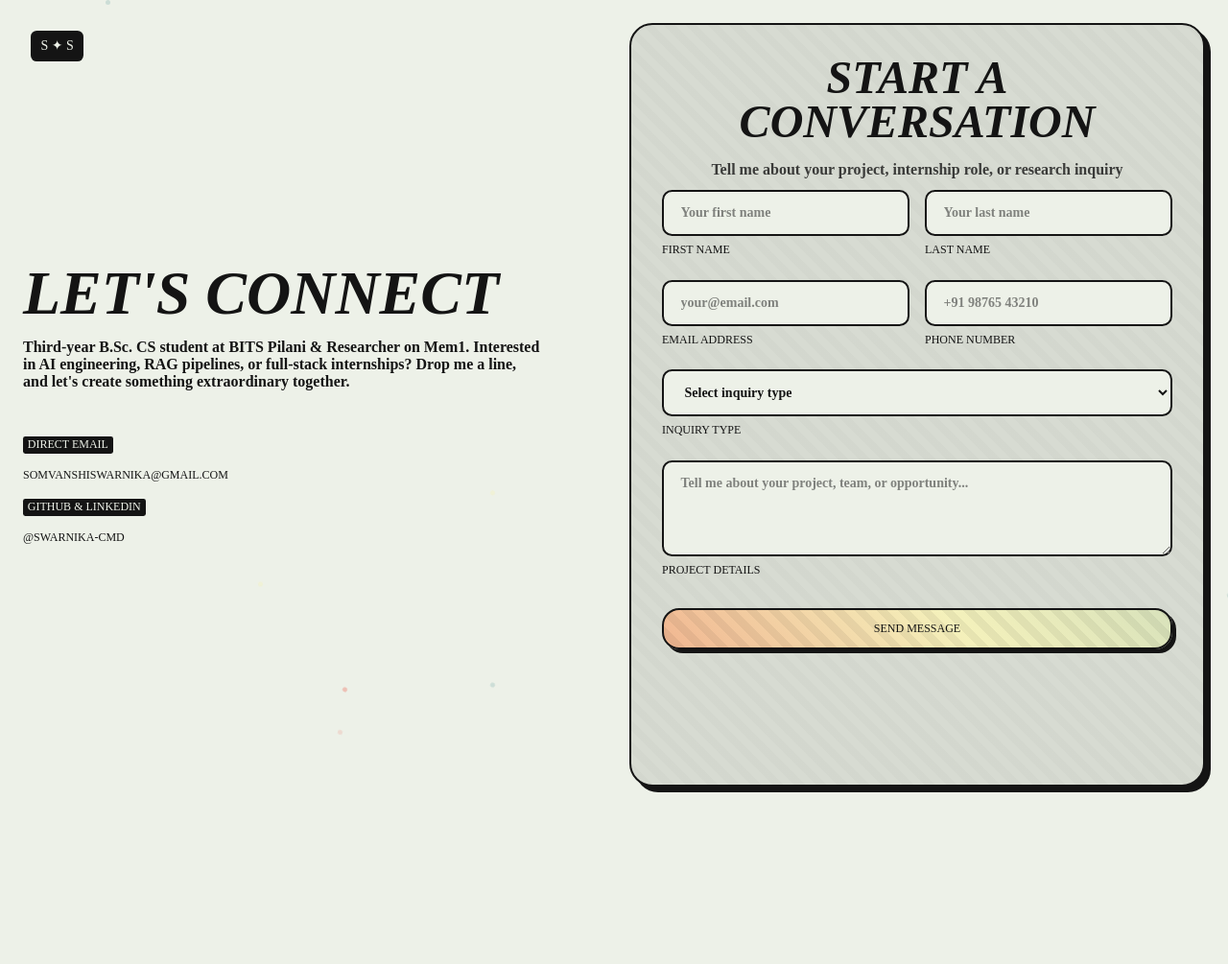
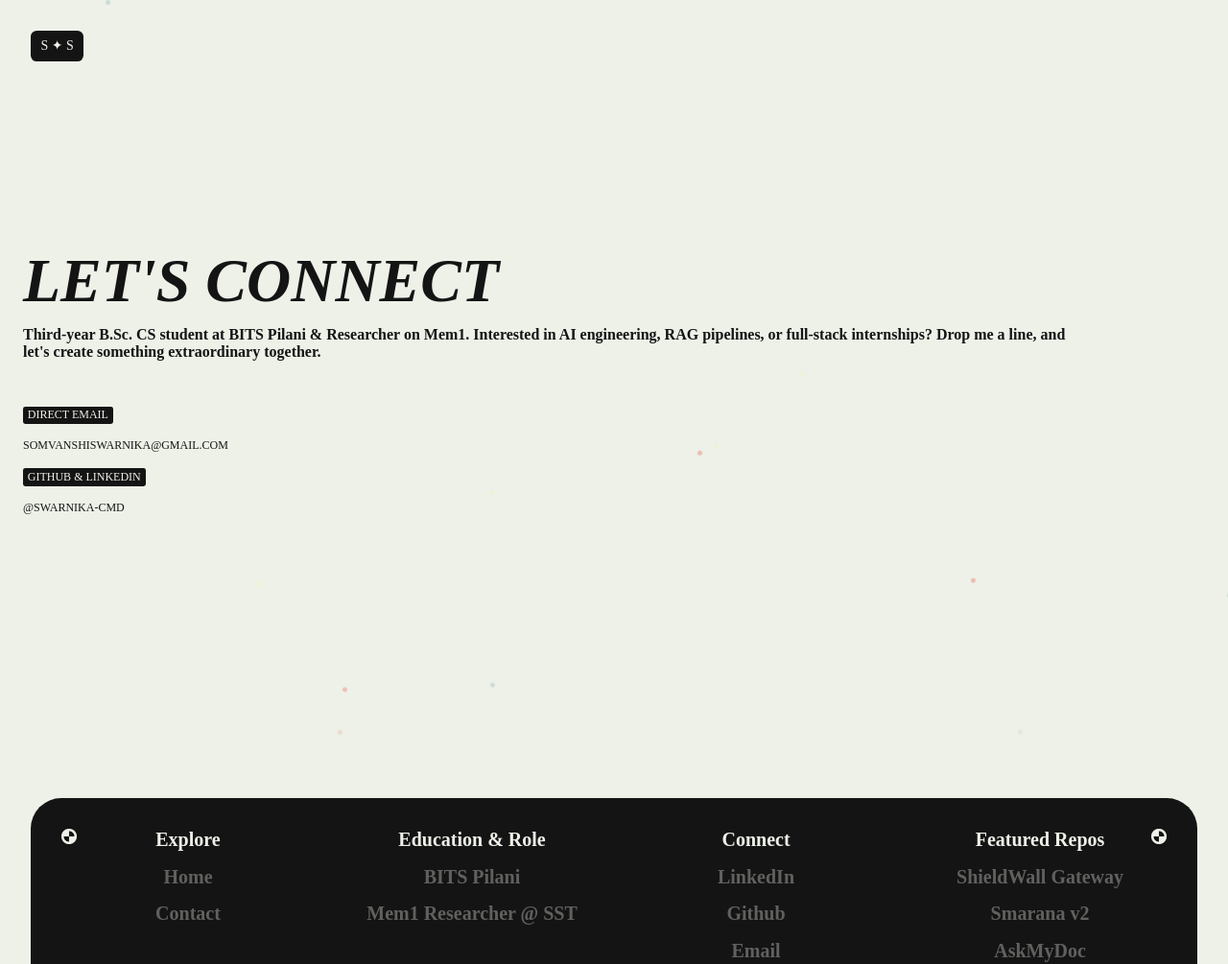
Before and after one commit to swarnika-cmd/My-portfolio, a website built with Vite: page contact.html in a window 1280 px wide. Shown: the top 1005 px of the page at 96% size. Before the commit the page ends 844 px from the top, so only its background shows below. Built offline with nearby package versions, Linux system fonts and the light colour scheme; a web font is replaced by a local one.

```diff
--- a/contact.html
+++ b/contact.html
@@ -10,6 +10,7 @@
     <link rel="stylesheet" href="/css/globals.css" />
     <link rel="stylesheet" href="/css/menu.css" />
     <link rel="stylesheet" href="/css/contact.css" />
+    <link rel="stylesheet" href="/css/footer.css" />
   </head>
   <body>
     <div class="transition">
@@ -47,55 +48,54 @@
             </div>
           </div>
         </div>
-        <div class="contact-form-container">
-          <div class="form-header">
-            <h2>Start a Conversation</h2>
-            <p>Tell me about your project, internship role, or research inquiry</p>
+      </section>
+      <footer>
+        <div class="footer-container">
+          <div class="footer-symbols footer-symbols-1">
+            <img src="/images/global/s6.png" alt="" />
+            <img src="/images/global/s6.png" alt="" />
           </div>
-          <form class="contact-form" id="contactForm">
-            <div class="form-row">
-              <div class="form-group">
-                <input type="text" id="firstName" name="firstName" placeholder="Your first name" required>
-                <label for="firstName">First Name</label>
-              </div>
-              <div class="form-group">
-                <input type="text" id="lastName" name="lastName" placeholder="Your last name" required>
-                <label for="lastName">Last Name</label>
-              </div>
+          <div class="footer-symbols footer-symbols-2">
+            <img src="/images/global/s6.png" alt="" />
+            <img src="/images/global/s6.png" alt="" />
+          </div>
+          <div class="footer-row">
+            <div class="footer-col">
+              <p>Explore</p>
+              <p><a href="/">Home</a></p>
+              <p><a href="/contact">Contact</a></p>
             </div>
-            <div class="form-row">
-              <div class="form-group">
-                <input type="email" id="email" name="email" placeholder="your@email.com" required>
-                <label for="email">Email Address</label>
-              </div>
-              <div class="form-group">
-                <input type="tel" id="phone" name="phone" placeholder="+91 98765 43210">
-                <label for="phone">Phone Number</label>
-              </div>
+            <div class="footer-col">
+              <p>Education & Role</p>
+              <p><a href="https://www.bits-pilani.ac.in/" target="_blank">BITS Pilani </a></p>
+              <p><a href="https://www.scaler.com/sst/" target="_blank">Mem1 Researcher @ SST</a></p>
             </div>
-            <div class="form-group full-width">
-              <select id="projectType" name="projectType" required>
-                <option value="">Select inquiry type</option>
-                <option value="ai-internship">AI Engineering Internship</option>
-                <option value="fullstack-internship">Full-Stack Internship</option>
-                <option value="research">Research Collaboration</option>
-                <option value="other">Other Inquiry</option>
-              </select>
-              <label for="projectType">Inquiry Type</label>
+            <div class="footer-col">
+              <p>Connect</p>
+              <p>
+                <a href="https://linkedin.com/in/swarnika-somvanshi" target="_blank">LinkedIn</a>
+              </p>
+              <p>
+                <a href="https://github.com/swarnika-cmd" target="_blank">Github</a>
+              </p>
+              <p>
+                <a href="mailto:somvanshiswarnika@gmail.com" target="_blank">Email</a>
+              </p>
             </div>
-            <div class="form-group full-width">
-              <textarea id="message" name="message" placeholder="Tell me about your project, team, or opportunity..." required></textarea>
-              <label for="message">Project Details</label>
+            <div class="footer-col">
+              <p>Featured Repos</p>
+              <p><a href="https://github.com/swarnika-cmd/ShieldWall-Gateway" target="_blank">ShieldWall Gateway</a></p>
+              <p><a href="https://github.com/swarnika-cmd/Smarana-PrivacyFirstBrain" target="_blank">Smarana v2</a></p>
+              <p><a href="https://github.com/swarnika-cmd/AskMyDoc-2.O" target="_blank">AskMyDoc</a></p>
             </div>
-            <button type="submit" class="submit-btn">
-              Send Message
-            </button>
-            <div class="success-message" id="successMessage">
-              <p>Thanks! Your message has been sent. I'll get back to you promptly.</p>
-            </div>
-          </form>
+          </div>
+          <div class="copyright-info">
+            <p class="mn">© - Swarnika Somvanshi // 2026</p>
+            <p class="mn"></p>
+          </div>
+          <div class="explosion-container"></div>
         </div>
-      </section>
+      </footer>
     </div>
     <script type="module" src="/js/transition.js"></script>
     <script type="module" src="/js/contact.js"></script>
--- a/css/contact.css
+++ b/css/contact.css
@@ -4,7 +4,7 @@
   min-height: 100vh;
   padding: 1.5em;
   display: grid;
-  grid-template-columns: 1fr 1fr;
+  grid-template-columns: 1fr;
   gap: 2em;
   align-items: center;
   background-color: var(--bg);
```
Also changed, not shown: index.html (+0 -51 lines), dist/assets/main-Ct0_yA9G.js (added), dist/assets/main-DKeHOMpp.js (deleted), dist/contact.html, dist/index.html.
